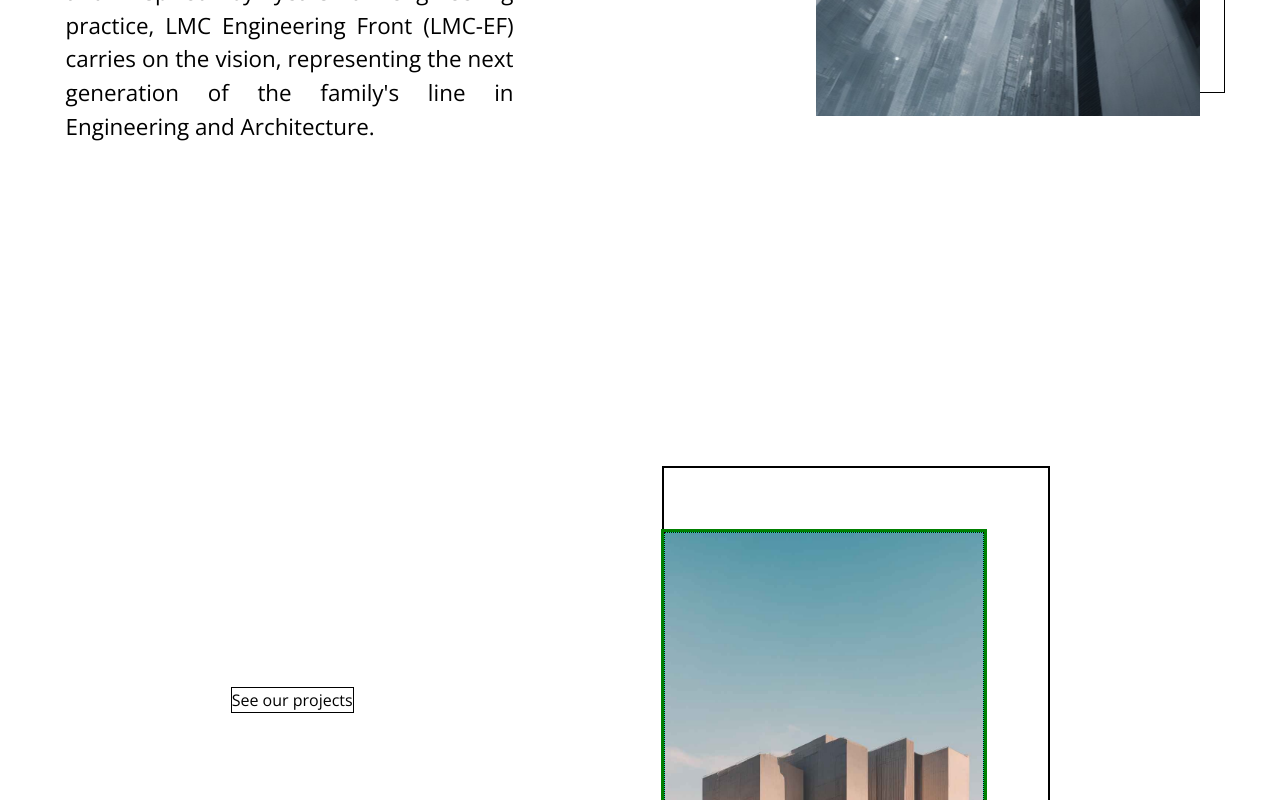
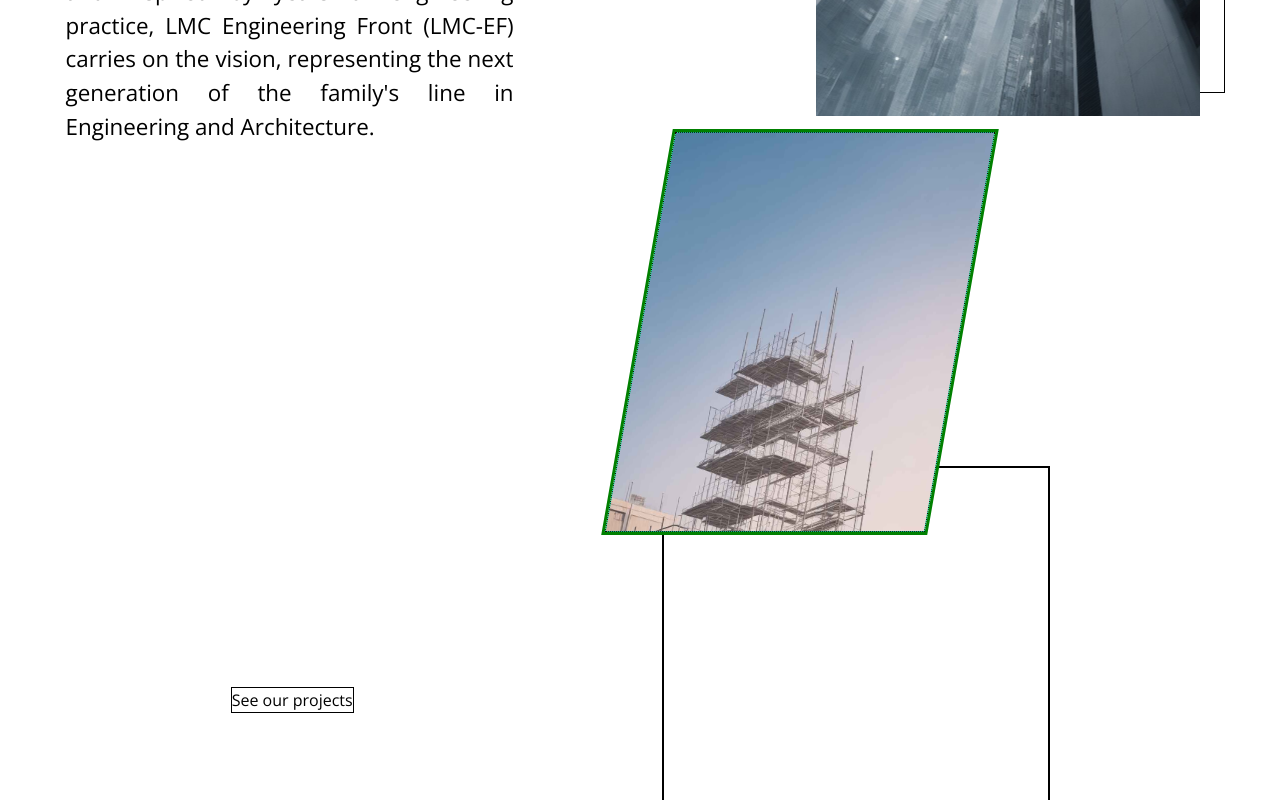
Before and after one commit to 08Aristodemus24/lmc-eng-front, a Next.js app in the folder client-side/: page / in a window 1280 px wide. Shown: the part 500-1300 px from the top of the page. Built offline with nearby package versions, Linux system fonts and the light colour scheme.

Commit message:
reengineered stack animation

```diff
--- a/client-side/src/components/CardStack.jsx
+++ b/client-side/src/components/CardStack.jsx
@@ -1,7 +1,14 @@
 "use client";
 
+import { useEffect, useRef, useState } from "react";
+
+
+
 export default function CardStack(){
-    const cards = Array.from({length: 3}, (_, i) => i + 1).map((value, index) => {
+  let [i, setI] = useState(0);
+  let active = 3;
+
+  const card_arr = Array.from({length: 3}, (_, i) => i + 1).map((value, index) => {
     return (
       <div className="card" key={index}>
         <div className="card-headers">
@@ -19,9 +26,23 @@ export default function CardStack(){
     );
   });
 
+  const cards = useRef();
+
+  useEffect(() => {
+    setInterval(() => {
+      setI((state) => state + 1);
+      active = i % 3 + 1;
+      cards.current.removeAttribute('data-current');
+
+      setTimeout(() => {
+        cards.current.setAttribute('data-current', active);
+      }, 1000);
+    }, 3000)
+  }, []);
+
   return (
-      <div className="cards" data-active="3" data-current="3">
-        {cards}
+    <div className="cards" data-active={active} data-current={active} ref={cards}>
+      {card_arr}
     </div>
   );
 }
```
Lines whose indentation alone changed are shown as unchanged.
